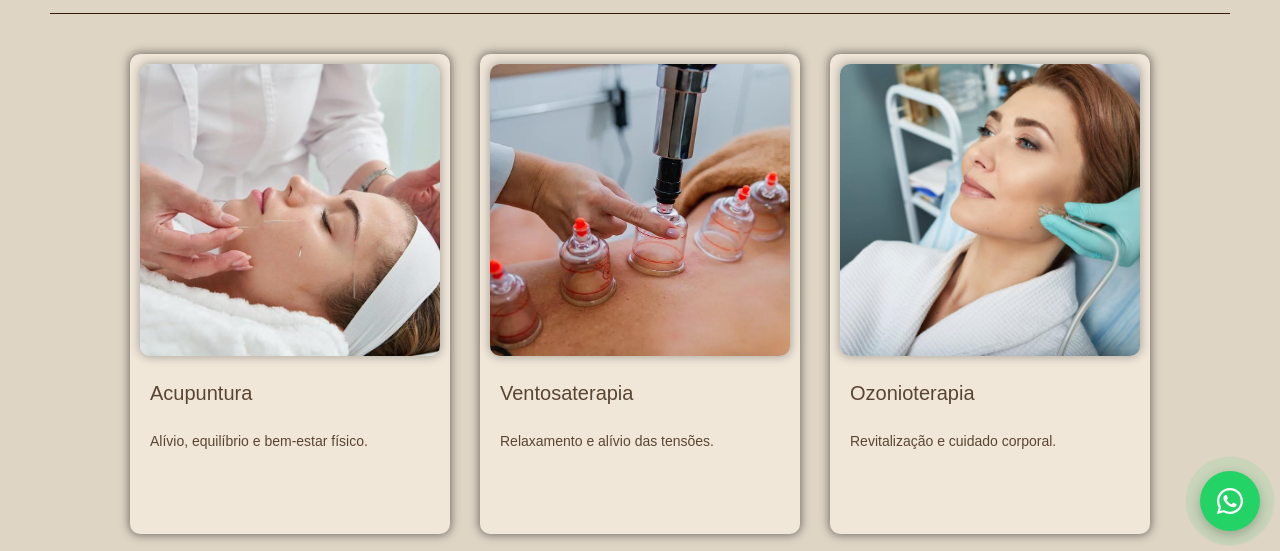
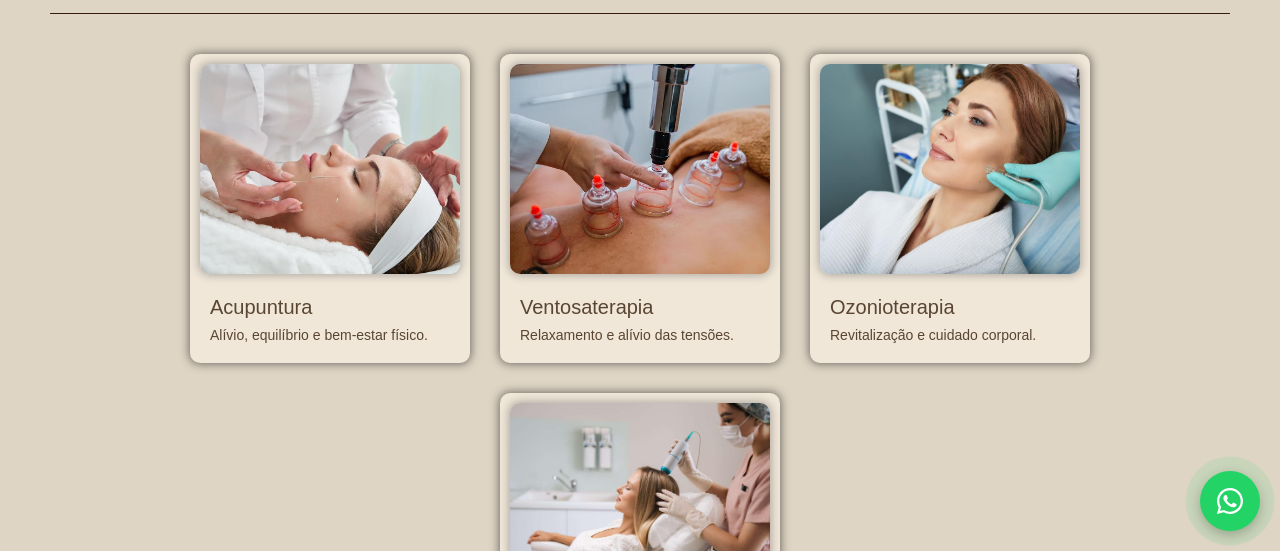
Before and after one commit to devvalvess/Projeto_Farfalla, a plain HTML site: page projeto/Terapias_BemEstar_Capilar.html in a window 1280 px wide. Shown: the part 249-800 px from the top of the page. Drawn offline with nearby package versions, Linux system fonts and the light colour scheme.

Commit message:
bugs corrigidos

```diff
--- a/projeto/assets/css/Procedimentos_e_tratamentos.css
+++ b/projeto/assets/css/Procedimentos_e_tratamentos.css
@@ -170,9 +170,16 @@ main {
     text-decoration: none;
 }
 
+#caixa_pai>a {
+    display: flex;
+    width: 280px;
+}
+
 .caixa_mae {
-    height: 60vh;
-    width: 40vh;
+    height: auto;
+    width: 100%;
+    display: flex;
+    flex-direction: column;
     background-color: #f0e7d9;
     border-radius: 10px;
     cursor: pointer;
@@ -182,7 +189,8 @@ main {
 .imagens {
     padding: 10px;
     box-sizing: border-box;
-    height: 65%;
+    height: 230px;
+    flex: none;
 }
 
 .imagens img {
@@ -199,7 +207,7 @@ main {
 }
 
 .titulo {
-    margin-top: 2vh;
+    margin-top: 12px;
     padding-left: 20px;
     padding-right: 20px;
     font-size: 20px;
@@ -209,8 +217,8 @@ main {
 }
 
 .subtitulo {
-    margin-top: 1vh;
-    padding: 20px;
+    margin-top: 0;
+    padding: 8px 20px 20px;
     font-size: 14px;
     color: #341d08;
     opacity: 0.8;
@@ -461,6 +469,7 @@ footer {
 
     #caixa_pai>a {
         display: block;
+        width: auto;
     }
 
     .caixa_mae {
--- a/projeto/assets/css/Terapias_BemEstar_Capilar.css
+++ b/projeto/assets/css/Terapias_BemEstar_Capilar.css
@@ -165,9 +165,16 @@ main {
     margin-top: 5vh;
 }
 
+#caixa_pai>a {
+    display: flex;
+    width: 280px;
+}
+
 .caixa_mae {
-    height: 60vh;
-    width: 40vh;
+    height: auto;
+    width: 100%;
+    display: flex;
+    flex-direction: column;
     background-color: #f0e7d9;
     border-radius: 10px;
     cursor: pointer;
@@ -177,7 +184,8 @@ main {
 .imagens {
     padding: 10px;
     box-sizing: border-box;
-    height: 65%;
+    height: 230px;
+    flex: none;
 }
 
 .imagens img {
@@ -194,7 +202,7 @@ main {
 }
 
 .titulo {
-    margin-top: 2vh;
+    margin-top: 12px;
     padding-left: 20px;
     padding-right: 20px;
     font-size: 20px;
@@ -204,8 +212,8 @@ main {
 }
 
 .subtitulo {
-    margin-top: 1vh;
-    padding: 20px;
+    margin-top: 0;
+    padding: 8px 20px 20px;
     font-size: 14px;
     color: #341d08;
     opacity: 0.8;
@@ -456,6 +464,7 @@ footer {
 
     #caixa_pai>a {
         display: block;
+        width: auto;
     }
 
     .caixa_mae {
--- a/projeto/assets/css/localizao.css
+++ b/projeto/assets/css/localizao.css
@@ -165,12 +165,13 @@ header a{
     border: 1px solid #3A322B;
     background-color: #c7bdb4;
     border-radius: 10px;
-    width: 30vh;
-    height: 50vh;
+    width: 290px;
+    height: auto;
     margin-bottom: 5vh;
     display: flex;
     flex-direction: column;
     padding: 20px;
+    box-sizing: border-box;
 }
 
 .icone{
--- a/projeto/assets/css/procedimentos_corporais.css
+++ b/projeto/assets/css/procedimentos_corporais.css
@@ -170,9 +170,16 @@ main {
     margin-top: 5vh;
 }
 
+#caixa_pai>a {
+    display: flex;
+    width: 280px;
+}
+
 .caixa_mae {
-    height: 60vh;
-    width: 40vh;
+    height: auto;
+    width: 100%;
+    display: flex;
+    flex-direction: column;
     background-color: #f0e7d9;
     border-radius: 10px;
     cursor: pointer;
@@ -182,7 +189,8 @@ main {
 .imagens {
     padding: 10px;
     box-sizing: border-box;
-    height: 65%;
+    height: 230px;
+    flex: none;
 }
 
 .imagens img{
@@ -199,7 +207,7 @@ main {
 }
 
 .titulo {
-    margin-top: 2vh;
+    margin-top: 12px;
     padding-left: 20px;
     padding-right: 20px;
     font-size: 20px;
@@ -209,8 +217,8 @@ main {
 }
 
 .subtitulo {
-    margin-top: 1vh;
-    padding: 20px;
+    margin-top: 0;
+    padding: 8px 20px 20px;
     font-size: 14px;
     color: #341d08;
     opacity: 0.8;
@@ -461,6 +469,7 @@ footer {
 
     #caixa_pai > a {
         display: block;
+        width: auto;
     }
 
     .caixa_mae {
--- a/projeto/assets/css/procedimentos_faciais.css
+++ b/projeto/assets/css/procedimentos_faciais.css
@@ -172,9 +172,16 @@ main {
     margin-top: 5vh;
 }
 
+#caixa_pai>a {
+    display: flex;
+    width: 280px;
+}
+
 .caixa_mae {
-    height: 60vh;
-    width: 40vh;
+    height: auto;
+    width: 100%;
+    display: flex;
+    flex-direction: column;
     background-color: #f0e7d9;
     border-radius: 10px;
     cursor: pointer;
@@ -184,7 +191,8 @@ main {
 .imagens {
     padding: 10px;
     box-sizing: border-box;
-    height: 65%;
+    height: 230px;
+    flex: none;
 }
 
 .imagens img {
@@ -201,7 +209,7 @@ main {
 }
 
 .titulo {
-    margin-top: 2vh;
+    margin-top: 12px;
     padding-left: 20px;
     padding-right: 20px;
     font-size: 20px;
@@ -211,8 +219,8 @@ main {
 }
 
 .subtitulo {
-    margin-top: 1vh;
-    padding: 20px;
+    margin-top: 0;
+    padding: 8px 20px 20px;
     font-size: 14px;
     color: #341d08;
     opacity: 0.8;
@@ -463,6 +471,7 @@ footer {
 
     #caixa_pai>a {
         display: block;
+        width: auto;
     }
 
     .caixa_mae {
--- a/projeto/assets/js/header.js
+++ b/projeto/assets/js/header.js
@@ -9,9 +9,18 @@ menuToggle.addEventListener("click", function () {
 });
 
 dropdownLink.addEventListener("click", function () {
-    if (window.innerWidth <= 900    ) {
+    if (window.innerWidth <= 900) {
         dropdown.classList.toggle("open");
     } else {
         dropdown.classList.toggle("open");
     }
 });
+
+const dropdown2 = document.querySelectorAll(".dropdown")[1];
+const dropdownLink2 = document.querySelectorAll(".dropdown-link")[1];
+
+if (dropdownLink2) {
+    dropdownLink2.addEventListener("click", function () {
+        dropdown2.classList.toggle("open");
+    });
+}
```
Also changed, not shown: projeto/assets/css/index.css (+9 -3 lines), projeto/assets/css/sobre.css (+18 -3 lines).
